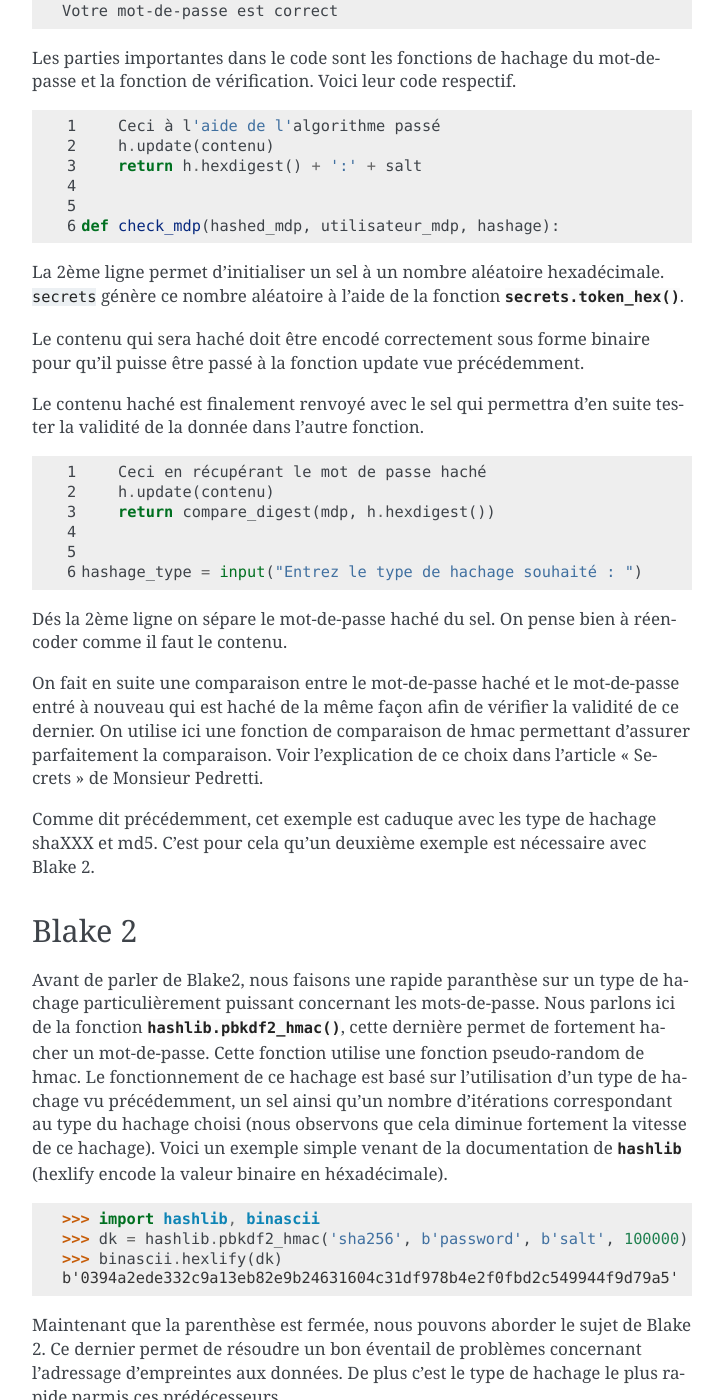
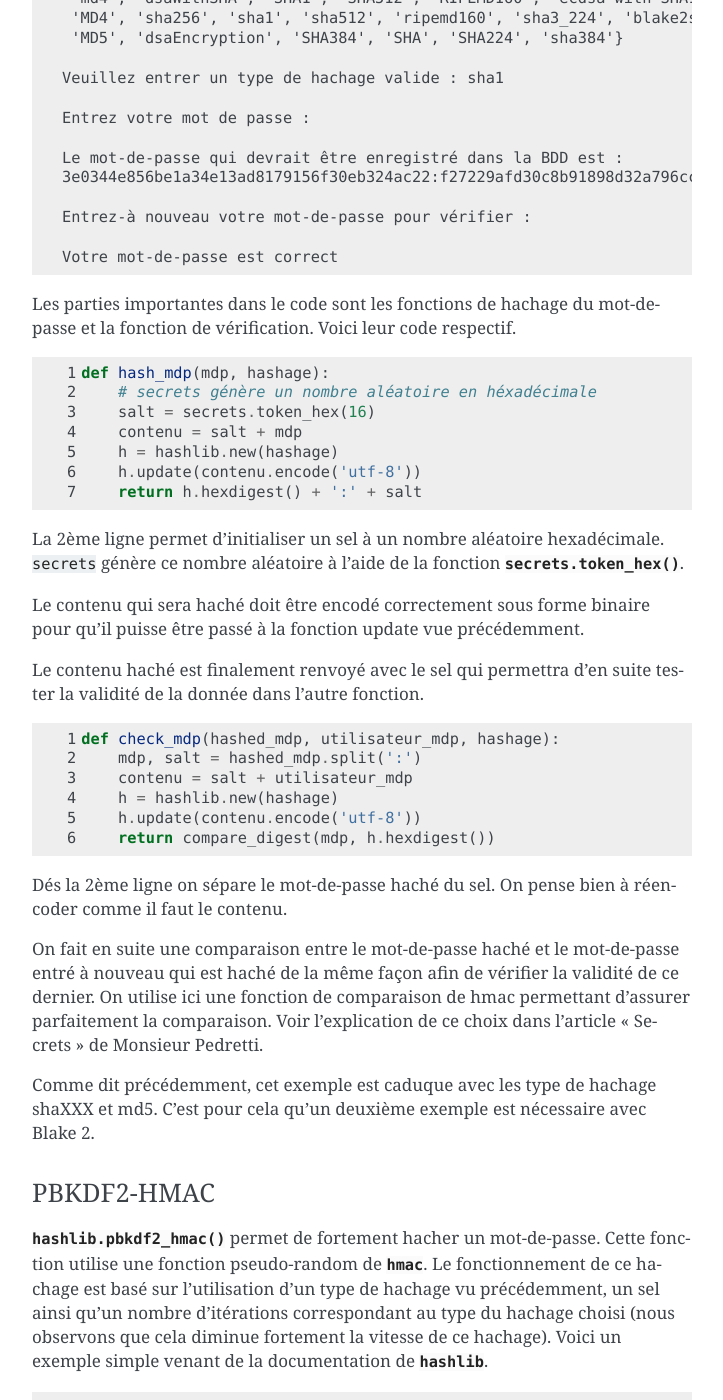
Before and after one commit to HE-Arc/livre-python, a Sphinx documentation site: the page built from source/hashlib/index.rst, in a window 1280 px wide and 1400 px high, scrolled down 2575 px. Shown: the whole window, without its empty margins (388-1111 px from the left). Built offline with Sphinx 7.4.7, drawn with Linux system fonts in a browser that asks for light colours; some of the changed text lies outside the part shown.

Commit message:
hashlib: corrections
cc @PedroEmanuelCosta2

Signed-off-by: Yoan Blanc <yoan@dosimple.ch>

```diff
--- a/source/hashlib/examples/exemple.py
+++ b/source/hashlib/examples/exemple.py
@@ -23,9 +23,9 @@
     """
     # secrets génère un nombre aléatoire en héxadécimale
     salt = secrets.token_hex(16)
-    contenu = salt.encode() + mdp.encode()
+    contenu = salt + mdp
     h = hashlib.new(hashage)
-    h.update(contenu)
+    h.update(contenu.encode('utf-8'))
     return h.hexdigest() + ':' + salt
 
 
@@ -45,9 +45,9 @@
         du test d'égalité.
     """
     mdp, salt = hashed_mdp.split(':')
-    contenu = salt.encode() + utilisateur_mdp.encode()
+    contenu = salt + utilisateur_mdp
     h = hashlib.new(hashage)
-    h.update(contenu)
+    h.update(contenu.encode('utf-8'))
     return compare_digest(mdp, h.hexdigest())
 
 
@@ -71,11 +71,11 @@
       "Le mot de passe devrant être "
       f"enregistré dans la bdd est: {hashed_mdp}")
 
-ancien_mdp = getpass.getpass('\nEntrez-à nouveau votre ' +
+ancien_mdp = getpass.getpass('\nEntrez-à nouveau votre '
                              'mot-de-passe pour vérifier : ')
 
 # Si le mot-de-passe est correct, alors on affiche un message de confirmation
 if check_mdp(hashed_mdp, ancien_mdp, hashage_type):
     print('\nVotre mot-de-passe est correct')
 else:
-    print('\nJe suis désolé, ce n\'est pas le bon mot-de-passe')
+    print("\nJe suis désolé, ce n'est pas le bon mot-de-passe")
--- a/source/hashlib/examples/exemple_blake2.py
+++ b/source/hashlib/examples/exemple_blake2.py
@@ -5,37 +5,44 @@
 
 from hashlib import blake2b
 from hmac import compare_digest
+from http import cookies
 
 # Constantes qui permettent un hashage "personnalisé" du cookie
 SECRET_KEY = b'cle secrete provenant du serveur'
 AUTH_SIZE = 16
 
 
-def sign(cookie, personne):
-    """Hashe le cookie en fonction de la personne (paramètre de blake2)."""
-    h = blake2b(digest_size=AUTH_SIZE, key=SECRET_KEY, person=personne)
-    h.update(cookie)
-    return h.hexdigest()
+def sign(cookie):
+    """Signe le cookie."""
+    h = blake2b(digest_size=AUTH_SIZE, key=SECRET_KEY)
+    h.update(cookie.output().encode('utf-8'))
+    cookie['signature'] = h.hexdigest()
 
 
 user_name = input("Entrez votre nom d'utilisateur : ")
 
 # Le cookie sera le même pour tester l'identité
-cookie = 'user:'+user_name
-cookie = cookie.encode()
+cookie = cookies.SimpleCookie()
+cookie['user'] = user_name
 
 print("\nBienvenue "
       f"{user_name} votre cookie hashé est le suivant : ")
 # Récupère le cookie signé en fonction de la personne qui s'identifie
-cookie_signé = sign(cookie, user_name.encode())
+sign(cookie)
 # Affiche ce dernier pour montrer ce qui devrait être utilisé dans une
 # vraie application
-print("\n" + cookie_signé)
+
+print("\nCookie:", cookie, sep="\n")
 
 user_name = input("\nConfirmez votre identité : ")
 
 # Si le cookie est hashé par la même personne, on sait que cela n'a pas changé
-if compare_digest(cookie_signé, sign(cookie, user_name.encode())):
+
+new_cookie = cookies.SimpleCookie()
+new_cookie['user'] = user_name
+sign(new_cookie)
+
+if compare_digest(cookie['signature'].value, new_cookie['signature'].value):
     print("\nVous êtes bien vous-même")
 else:
     # Génère une erreure dans le cas ou le hashage n'est plus le même
--- a/source/hashlib/index.rst
+++ b/source/hashlib/index.rst
@@ -150,24 +157,27 @@
 Comme dit précédemment, cet exemple est caduque avec les type de hachage shaXXX
 et md5. C'est pour cela qu'un deuxième exemple est nécessaire avec Blake 2.
 
-Blake 2
--------
-Avant de parler de Blake2, nous faisons une rapide paranthèse sur un type de
-hachage particulièrement puissant concernant les mots-de-passe. Nous parlons ici
-de la fonction :py:func:`hashlib.pbkdf2_hmac`, cette dernière permet de fortement
-hacher un mot-de-passe. Cette fonction utilise une fonction pseudo-random de hmac.
+PBKDF2-HMAC
+^^^^^^^^^^^
+
+:py:func:`hashlib.pbkdf2_hmac` permet de fortement
+hacher un mot-de-passe. Cette fonction utilise une fonction pseudo-random de :py:mod:`hmac`.
 Le fonctionnement de ce hachage est basé sur l'utilisation d'un type de hachage
 vu précédemment, un sel ainsi qu'un nombre d'itérations correspondant au
 type du hachage choisi (nous observons que cela diminue fortement la vitesse de
-ce hachage). Voici un exemple simple venant de la documentation de :py:mod:`hashlib`
-(hexlify encode la valeur binaire en héxadécimale).
+ce hachage). Voici un exemple simple venant de la documentation de :py:mod:`hashlib`.
 
 .. code-block:: pycon
 
-    >>> import hashlib, binascii
+    >>> import hashlib
     >>> dk = hashlib.pbkdf2_hmac('sha256', b'password', b'salt', 100000)
     >>> binascii.hexlify(dk)
     b'0394a2ede332c9a13eb82e9b24631604c31df978b4e2f0fbd2c549944f9d79a5'
+
+.. sha256 et 100000 sont des valeurs recommandées.
+
+BLAKE 2
+^^^^^^^
 
 Maintenant que la parenthèse est fermée, nous pouvons aborder le sujet de Blake 2.
 Ce dernier permet de résoudre un bon éventail de problèmes concernant l'adressage
@@ -183,24 +193,29 @@
 Finalement, il peut mettre en place une personnalisation de son hachage,
 cette démarche est fortement conseillée car il a été remarqué que la signature de
 données connexes facilite l'attaque et le forçage de ces dernières. C'est pour cela,
-que nous pouvons utiliser le paramètre person qui va lui aussi donner des
+que nous pouvons utiliser le paramètre ``person`` qui va lui aussi donner des
 signatures distinctes pour une seule et même donnée. L'avantage d'utiliser ce
-paramètre est que nous pouvons utiliser une même taille de digest ou une même clé !!
+paramètre est que nous pouvons utiliser une même taille de digest ou une même clé !
 
 Un exemple pertinant serait celui des cookies, car c'est une obligation pour
-tout développeur web de signer ce type de données sensible.
+tout développeur web de signer ce type de données modifiables.
 
 Ce dernier ressemble beaucoup à son précédent, nous voulons ici spécialement
 montrer la force de blake2 qui permet une personnalisation poussée de notre hachage.
 
 .. literalinclude:: ./examples/exemple_blake2.py
   :linenos:
-  :lines: 14-18
+  :lines: 15-19
 
 Précisément cette fonction, où nous voyons bien la personnalisation lors de
 l'inisalisation. Cette dernière se fait précisément en fonction de la personne
 s'étant identifiée, de cette manière, en même temps que nous hachons le cookie,
 on pourra vérifier l'authenticité de l'utilisateur.
+
+.. todo::
+
+    Le code initial casse si l'utilisateur a un nom trop long. L'explication sur
+    la personnalisation me parait fausse. Voir: https://blake2.net/blake2.pdf
 
 Conclusion
 ----------
@@ -217,12 +232,12 @@
 savoir comment manipuler ces fonctions et en faire quelque chose de solide afin
 de se protéger d'attaques extérieures.
 
-Cependant, utilisé uniquement hashlib risque de ne pas suffire à la bonne sécurité
-d'une application. Rien que dans mes exemples j'ai eu besoin d'utiliser la fonction
-:py:func:`~hmac.compare_digest` afin de comparer deux signatures. Car le "==" n'est simplement
-pas suffisant et assez solide à cause des temps de comparaisons.
-Le meilleur moyen est donc de coupler ces modules tel que `hmac` ou autres afin
-d'avoir une application viable et stable.
+Cependant, utilisé uniquement hashlib risque de ne pas suffire à la bonne
+sécurité d'une application. Rien que dans mes exemples j'ai eu besoin
+d'utiliser la fonction :py:func:`~hmac.compare_digest` afin de comparer deux
+signatures. Car le ``==`` n'est simplement pas suffisant et assez solide à
+cause des temps de comparaisons. Le meilleur moyen est donc de coupler ces
+modules tel que `hmac` ou autres afin d'avoir une application viable et stable.
 
 .. [#pc] <pedro.costa@he-arc.ch>
 
--- a/source/index.rst
+++ b/source/index.rst
@@ -16,7 +16,6 @@
    abc/index.rst
    collections/index.rst
    csv/index.rst
-   hashlib/index.rst
    io/index.rst
    itertools/index.rst
    invoke/index.rst
--- a/source/introduction.rst
+++ b/source/introduction.rst
@@ -42,6 +41,7 @@
    :maxdepth: 1
 
    email/index
+   hashlib/index
 
 * :ref:`abc-tutorial`
 * :ref:`multiprocessing-tutorial`
```
Also changed, not shown: other parts of source/hashlib/index.rst (+11 -4 lines), other parts of source/introduction.rst (+0 -1 lines).
